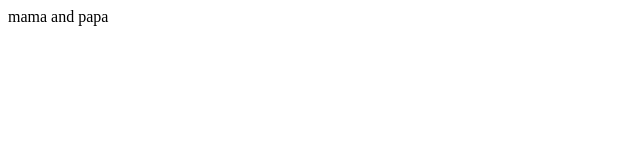
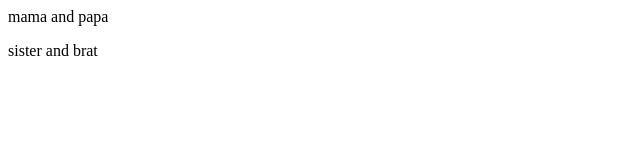
Before and after one commit to hfodgdf/lupa, a plain HTML site: page index.html in a window 1280 px wide. Shown: the full height of the page, 0-640 px from the left. Drawn offline with Linux system fonts and the light colour scheme.

Commit message:
fix index.html

```diff
--- a/index.html
+++ b/index.html
@@ -1 +1,2 @@
 <p>mama and papa</p>
+<p>sister and brat</p>
```
